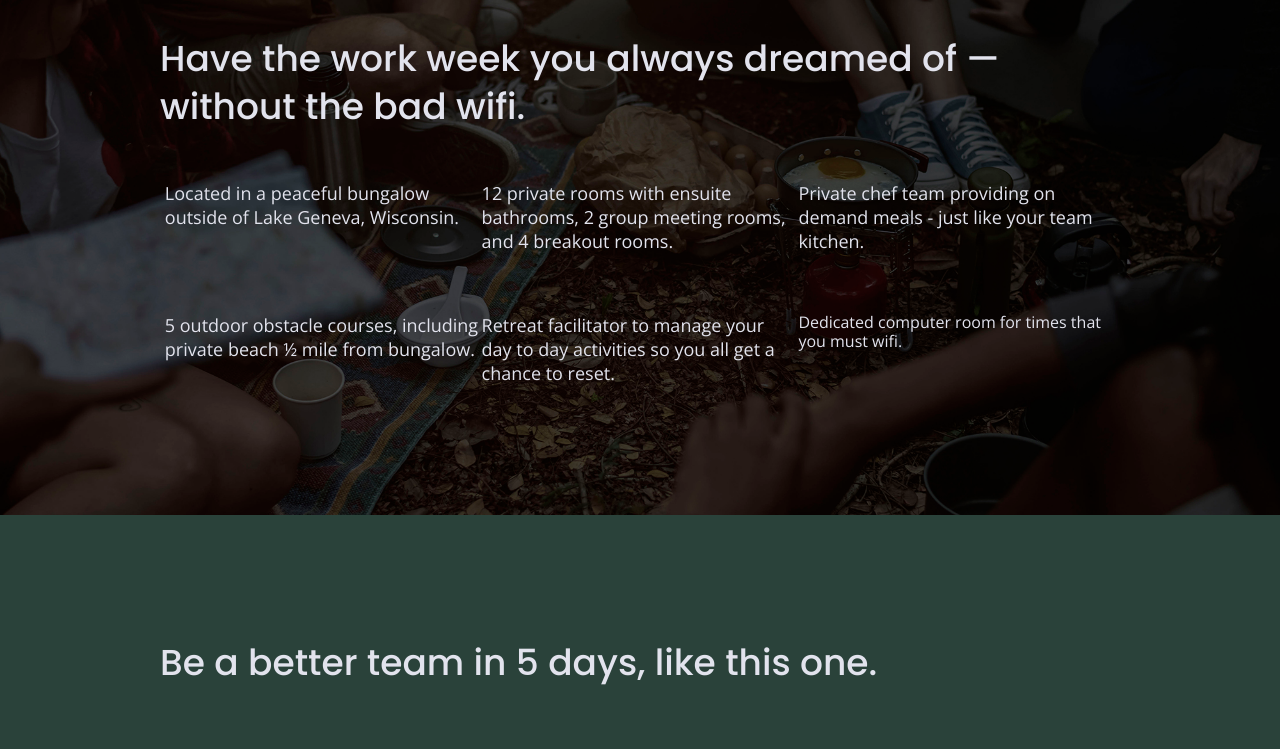
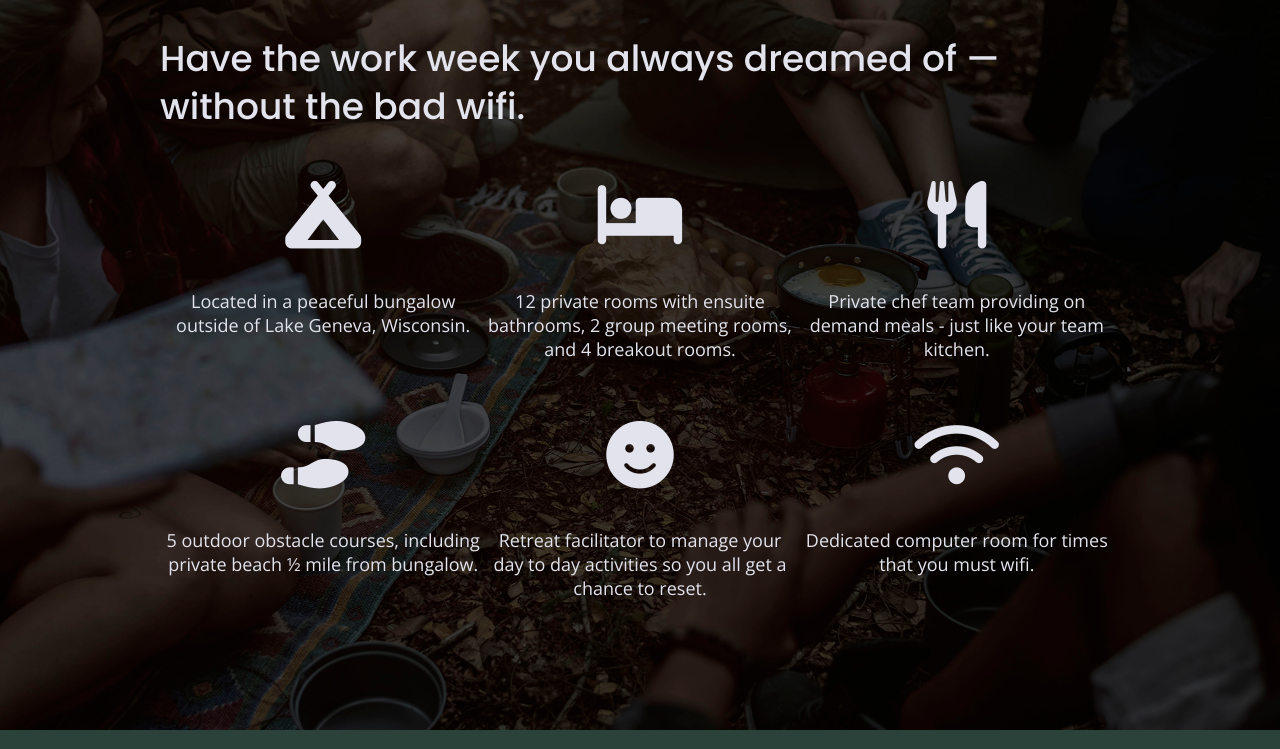
Before and after one commit to carolyn-lm/unplugged, a website built with Parcel: page index.html in a window 1280 px wide. Shown: the part 989-1738 px from the top of the page. Built offline with nearby package versions, Linux system fonts and the light colour scheme.

Commit message:
Added FontAwesome links and feature icons

```diff
--- a/about/index.html
+++ b/about/index.html
@@ -18,6 +18,9 @@
 
   <link rel="stylesheet" href="../css/normalize.css">
   <link rel="stylesheet" href="../css/main.css">
+
+  <!-- FontAwesome - icon fonts -->
+  <script src="https://kit.fontawesome.com/395ff4e6a5.js" crossorigin="anonymous"></script>
 
   <meta name="theme-color" content="#fafafa">
 </head>
--- a/css/main.css
+++ b/css/main.css
@@ -306,7 +306,13 @@ input[type=button] {
   flex-flow: row wrap;
 }
 
+.features i {
+  font-size: 3.75em;
+  margin-bottom: 40px;
+}
+
 .features p {
+  text-align: center;
   margin: 0;
 }
 
--- a/index.html
+++ b/index.html
@@ -26,6 +26,9 @@
   <!-- CSS -->
   <link rel="stylesheet" href="css/normalize.css">
   <link rel="stylesheet" href="css/main.css">
+
+  <!-- FontAwesome - icon fonts -->
+  <script src="https://kit.fontawesome.com/395ff4e6a5.js" crossorigin="anonymous"></script>
 
   <meta name="theme-color" content="#fafafa">
 </head>
@@ -79,38 +82,38 @@
         </h2>
         <div class="features-items">
           <article>
-            <p class="fontawesome-icon"></p>
+            <p class="fontawesome-icon"><i class="fas fa-campground"></i></p>
             <p class="features-item-description">Located in a peaceful bungalow outside of Lake Geneva, Wisconsin.
             </p>
           </article>
           <article>
-            <p class="fontawesome-icon"></p>
+            <p class="fontawesome-icon"><i class="fas fa-bed"></i></p>
             <p class="features-item-description">12 private rooms with ensuite bathrooms, 2 group meeting rooms, and 4
               breakout rooms.
             </p>
           </article>
           <article>
-            <p class="fontawesome-icon"></p>
+            <p class="fontawesome-icon"><i class="fas fa-utensils"></i></p>
             <p class="features-item-description">Private chef team providing on demand meals - just like your team
               kitchen.
             </p>
           </article>
           <article>
-            <p class="fontawesome-icon"></p>
+            <p class="fontawesome-icon"><i class="fas fa-shoe-prints"></i></p>
             <p class="features-item-description">5 outdoor obstacle courses, including private beach ½ mile from
               bungalow.
             </p>
           </article>
           <article>
-            <p class="fontawesome-icon"></p>
+            <p class="fontawesome-icon"><i class="fas fa-smile"></i></p>
             <p class="features-item-description">Retreat facilitator to manage your day to day activities so you all get
               a
               chance to reset.
             </p>
           </article>
           <article>
-            <p class="fontawesome-icon"></p>Dedicated computer room for times that you must wifi.
-            <p class="features-item-description">
+            <p class="fontawesome-icon"><i class="fas fa-wifi"></i></p>
+            <p class="features-item-description">Dedicated computer room for times that you must wifi.
             </p>
           </article>
         </div> <!-- end features-items -->
```
Also changed, not shown: faq/index.html (+3 -0 lines).
